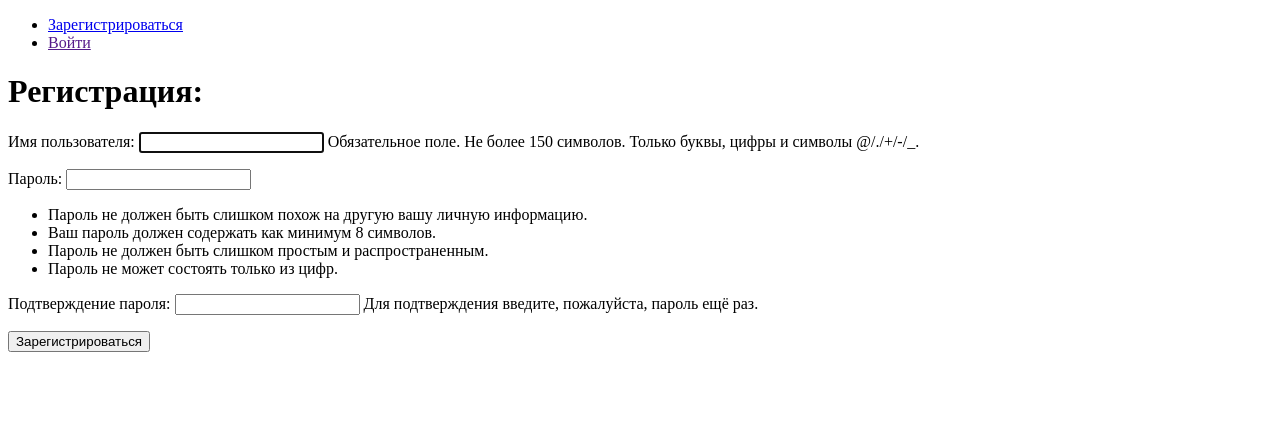
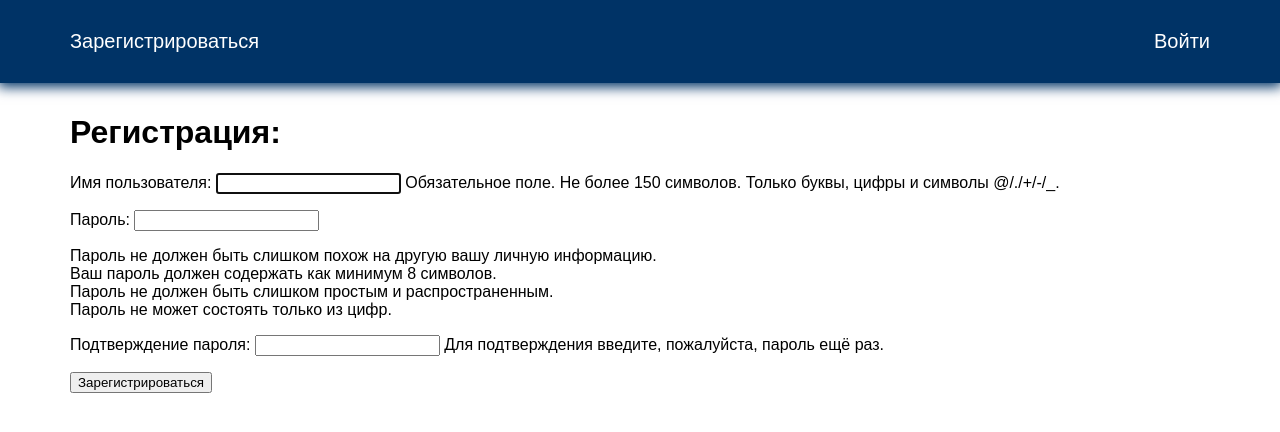
Before and after one commit to StanislavPopovSP/Django_third_progect_todos, a Django app: page /signup/ in a window 1280 px wide. Shown: the top 432 px of the page. Run offline with Django 4.2, Linux system fonts and the light colour scheme.

Commit message:
Подключил стили и прописал для меню

```diff
--- /dev/null
+++ b/todos/todo/static/css/style.css
@@ -0,0 +1,35 @@
+body {
+    margin: 0;
+    padding: 0;
+    font-family: Arial, Helvetica, sans-serif; /* Шрифты без засечек*/
+}
+.wrap {
+    max-width: 1200px; /*максимальная ширина сайта*/
+    margin: 0 auto; /*Что бы данные выводились по центру, 0 с верху с низу auto с лева права*/
+    padding: 10px 30px;
+    box-sizing: border-box;
+}
+.menu {
+    background: #003366;
+    box-shadow: 0 2px 12px 2px #003366; /*Тень 0 - по x сдвиг, 2 - по y, 12 - размытие тени, 2 - расширение тени*/
+}
+ul {
+    list-style: none; /*Уберем маркеры списка*/
+    padding: 0; /*Что бы лишние отступы поуберались*/
+}
+.menu ul {
+    display: flex;
+    justify-content: space-between; /*Что бы в разные стороны пункты меню расходились*/
+    align-items: center; /*вертикальное выравнивание, по центру*/
+    font-size: 20px;
+}
+.menu logo {
+    margin-right: 30%;
+    color: #FFF;
+}
+a {
+    text-decoration: none; /*сделаем все ссылки не подчеркнутые*/
+}
+.menu a {
+    color: #FFF;
+}
--- a/todos/todo/templates/todo/base.html
+++ b/todos/todo/templates/todo/base.html
@@ -1,8 +1,10 @@
+{% load static %}
 <!DOCTYPE html>
 <html lang="en">
 <head>
     <meta charset="UTF-8">
     <title>Title</title>
+    <link rel="stylesheet" href="{% static 'css/style.css' %}">
 </head>
 <body>
 <!--Определим зарегистрирован ли пользователь кот-й пытается войти в личный кабинет и это дает возможность зайти уже зарегистрированному пользователю. Авторизирован пользователь на сайте или нет.(Аутентификацию)-->
```
Also changed, not shown: todos/db.sqlite3.
